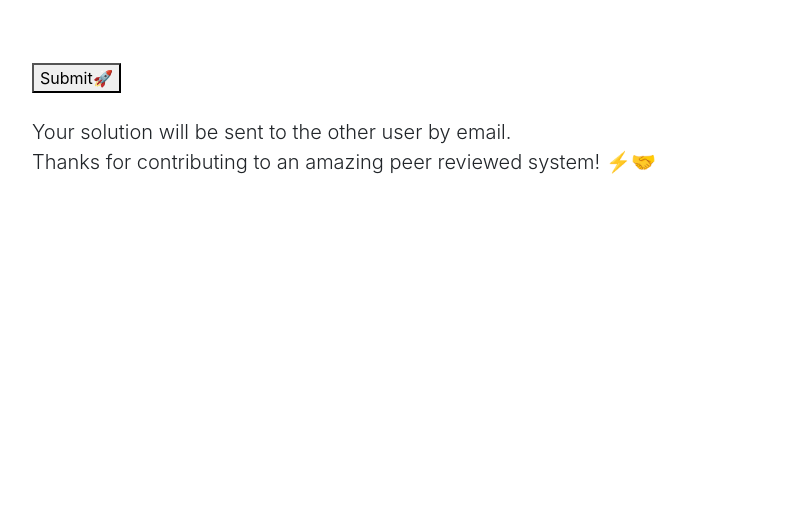
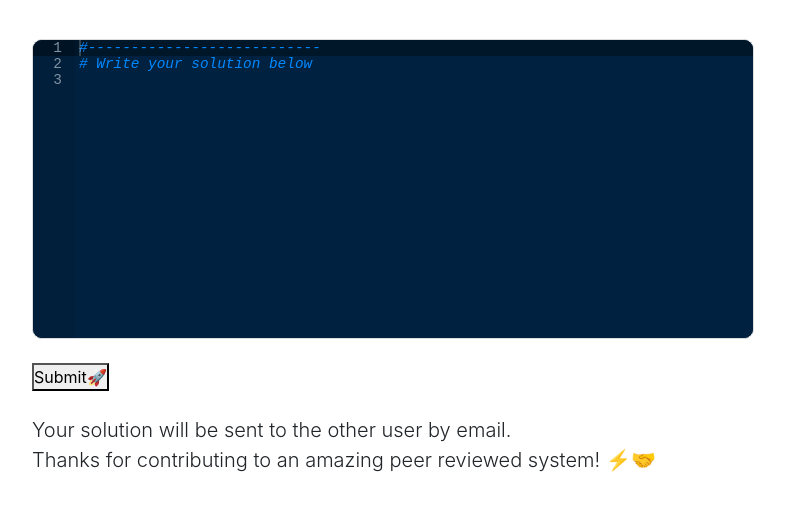
Before and after one commit to albertojrigail/feedback-api, a website: page homepage.html in a window 1280 px wide. Shown: the part 352-862 px from the top of the page, without its empty margins (53-838 px from the left). Before the commit the page ends 800 px from the top, so only its background shows below. Drawn offline with nearby package versions, Linux system fonts and the light colour scheme; the site is published under a folder, as on GitHub Pages, so addresses that start at the root find nothing.

Commit message:
move editor script to inside

```diff
--- a/editor/editor.css
+++ /dev/null
@@ -1,20 +0,0 @@
-@import url(https://fonts.googleapis.com/css?family=Lato:100,300,400);
-*,*:before,*:after{
-  box-sizing:border-box;
-  margin:0;padding:0;
-}
-
-.wrapper {
-  position:relative;
-  height:300px;
-  width: 65%;
-}
-
-#ace-editorid {
-  font-size:.9em;
-  font-family: "Courier New", Courier, "Lucida Sans Typewriter", "Lucida Typewriter", monospace;
-  position: absolute;
-  top:0; right:0; bottom:0; left:0;
-  border:1px solid #ddd;
-  border-radius:10px;
-}
--- a/homepage.html
+++ b/homepage.html
@@ -9,8 +9,7 @@
     <title>Submit Your Solution</title>
 
      <!--EDITOR-->
-     <link rel="stylesheet" href="/editor/editor.css">
-     <script src="/editor/ace.js"></script>
+     <script src="./editor/ace.js"></script>
 
     <!--BOOTSTRAP-->
     <link rel="canonical" href="https://getbootstrap.com/docs/4.5/examples/grid/">
@@ -19,8 +18,9 @@
     <script src="https://cdnjs.cloudflare.com/ajax/libs/popper.js/1.14.7/umd/popper.min.js" integrity="sha384-UO2eT0CpHqdSJQ6hJty5KVphtPhzWj9WO1clHTMGa3JDZwrnQq4sF86dIHNDz0W1" crossorigin="anonymous"></script>
     <script src="https://stackpath.bootstrapcdn.com/bootstrap/4.3.1/js/bootstrap.min.js" integrity="sha384-JjSmVgyd0p3pXB1rRibZUAYoIIy6OrQ6VrjIEaFf/nJGzIxFDsf4x0xIM+B07jRM" crossorigin="anonymous"></script>
     <script src="https://ajax.googleapis.com/ajax/libs/jquery/3.5.1/jquery.min.js"></script>
-    <!-- Bootstrap core CSS -->
+    <!-- Bootstrap core CSS-->
     <style>
+
       .bd-placeholder-img {
         font-size: 1.125rem;
         text-anchor: middle;
@@ -34,6 +34,28 @@
         .bd-placeholder-img-lg {
           font-size: 3.5rem;
         }
+      }
+    </style>
+
+    <!--Editor CSS-->
+    <style>
+      @import url(https://fonts.googleapis.com/css?family=Lato:100,300,400);
+      *,*:before,*:after{
+        box-sizing:border-box;
+        margin:0;padding:0;
+      }
+      .wrapper {
+        position:relative;
+        height:300px;
+        width: 65%;
+      }
+      #ace-editorid {
+        font-size:.9em;
+        font-family: "Courier New", Courier, "Lucida Sans Typewriter", "Lucida Typewriter", monospace;
+        position: absolute;
+        top:0; right:0; bottom:0; left:0;
+        border:1px solid #ddd;
+        border-radius:10px;
       }
     </style>
   </head>
```
